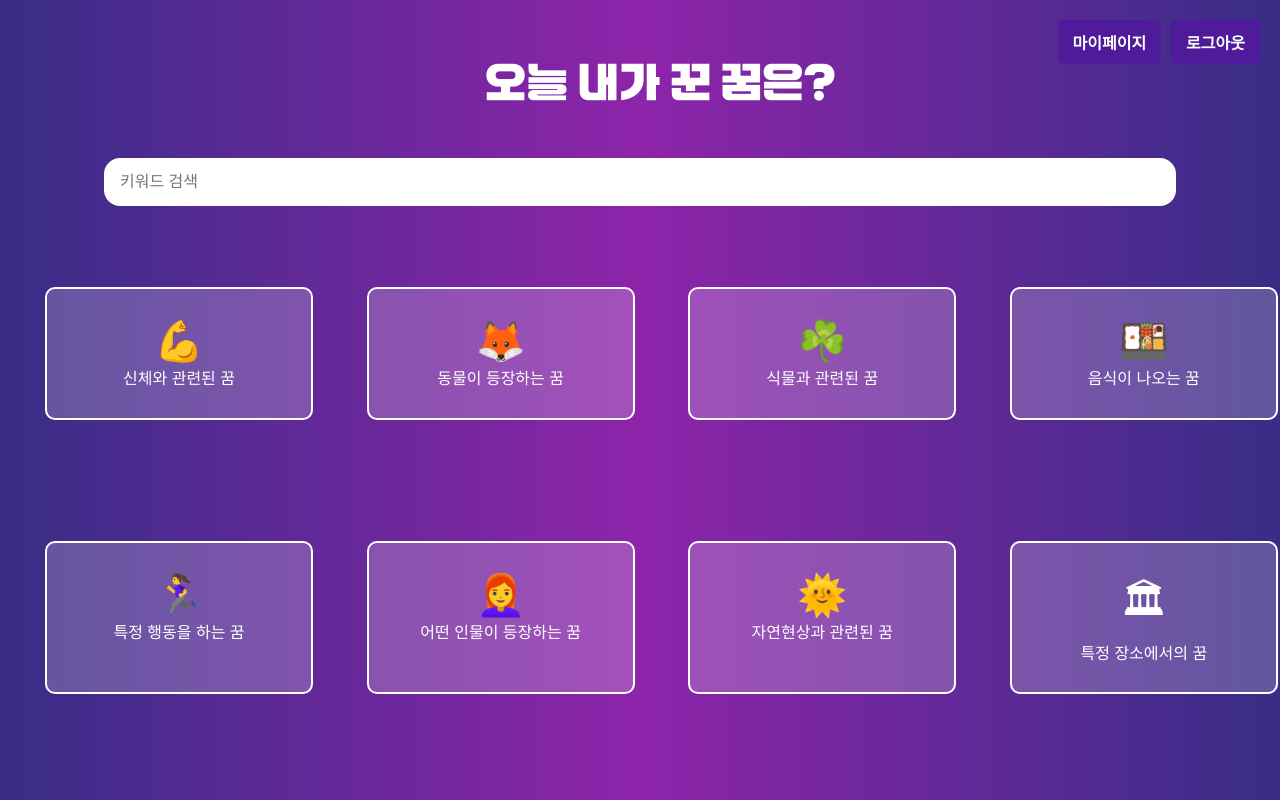
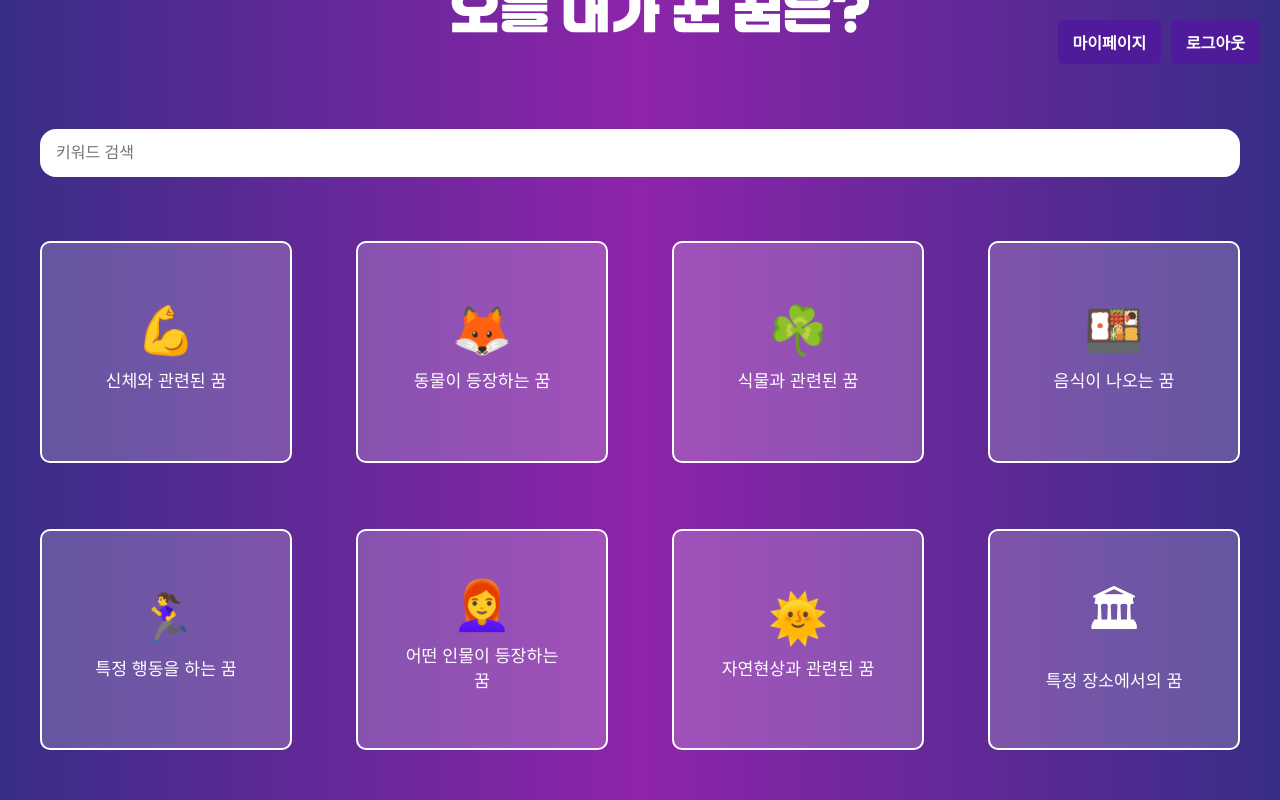
Before and after one commit to dooooooosik/javaProject, a website: page frontDream/frontHTML/categoryPage.html in a window 1280 px wide. Drawn offline with Linux system fonts and the light colour scheme; files that its build step writes are made by us from their sources; files whose address does not match are found by name; a web font is replaced by a local one.

Commit message:
category

```diff
--- a/frontDream/frontCSS/categoryPage.css
+++ b/frontDream/frontCSS/categoryPage.css
@@ -46,15 +46,16 @@ body {
 }
 
 .top-bar {
-  display: flex;
   justify-content: center; /* 제목 가운데 정렬 */
   width: 100%;
   padding: 20px;
   text-align: center; /* 텍스트 정렬 */
 }
+
 .title {
-  font-size: 2.5rem;
+  font-size: 3rem;
   font-family: 'RiaSans', sans-serif;
+  margin-bottom: 4rem;
 }
 
 /* 상단 버튼 컨테이너 */
@@ -91,11 +92,12 @@ body {
   display: flex;
   justify-content: center;
   align-items: center;
-  width: 100%;
+  width: 75rem; /* 카테고리 컨테이너와 동일한 너비 */
+  margin-bottom: 4rem; /* 검색 컨테이너와 카테고리 컨테이너 사이의 간격 */
 }
 
 .search-container input {
-  width: 100%;
+  width: 75rem;
   height: 3rem; /* 검색창 높이를 고정 */
   padding: 0 1rem; /* 상하 패딩 제거, 좌우만 설정 */
   border-radius: 1rem;
@@ -105,56 +107,40 @@ body {
   font-family: 'Gumi', sans-serif;
 }
 
-.search-container button {
-  margin-left: 1%;
-  height: 3rem; /* 검색 버튼 높이를 검색창과 동일하게 설정 */
-  padding: 0 1.5rem; /* 상하 패딩 제거, 좌우만 설정 */
-  border-radius: 1rem;
-  border: none;
-  background-color: #501b9a;
-  color: white;
-  font-size: 1rem;
-  font-family: 'Gumi', sans-serif;
-  cursor: pointer;
-  transition: background-color 0.3s ease;
-}
-
-.search-container button:hover {
-  background-color: #7E57C2;
-}
-
 .category-container {
   display: flex;
-  justify-content: center; /* 버튼 간격을 넓게 설정 */
-  gap: 5%; /* 버튼 간 여백을 추가로 확보 */
-  padding: 2%;
-  margin-top: 60px;
-  width: 100%; /* 컨테이너 너비를 유지 */
+  flex-wrap: wrap;
+  justify-content: center;
+  gap: 4rem; /* 버튼 간 여백을 추가로 확보 */
+  margin-bottom: 3rem;
+  width: 75rem; /* 검색 컨테이너와 동일한 너비 */
 }
 
 .category {
+  display: flex;
+  flex-direction: column;
+  justify-content: center;
+  align-items: center;
   flex: 1;
-  max-width: 250px; /* 버튼의 최대 너비를 늘림 */
-  min-width: 200px; /* 버튼의 최소 너비 추가 */
+  width: 200px; /* 버튼의 최대 너비를 늘림 */
+  height: 160px; /* 버튼의 최소 너비 추가 */
   padding: 1.8rem 2rem; /* 버튼 내부 여백 조정 */
   background-color: rgba(255, 255, 255, 0.2);
   border: 2px solid white;
   border-radius: 10px;
   color: white;
-  font-size: 1.2rem;
-  font-family: 'Gumi', sans-serif;
-  text-align: center;
   cursor: pointer;
   transition: background-color 0.3s, transform 0.3s;
 }
 
 .category-img {
-  font-size: 2.5rem;
+  font-size: 3rem;
   font-family: 'Gumi', sans-serif;
 }
 
 .category-text {
-  font-size: 1rem;
+  margin: 0.5rem;
+  font-size: 1.08rem;
   font-family: 'Gumi', sans-serif;
 }
 
```
Also changed, not shown: frontDream/frontCSS/myPage.css (deleted), frontDream/frontHTML/myPage.html (deleted).
